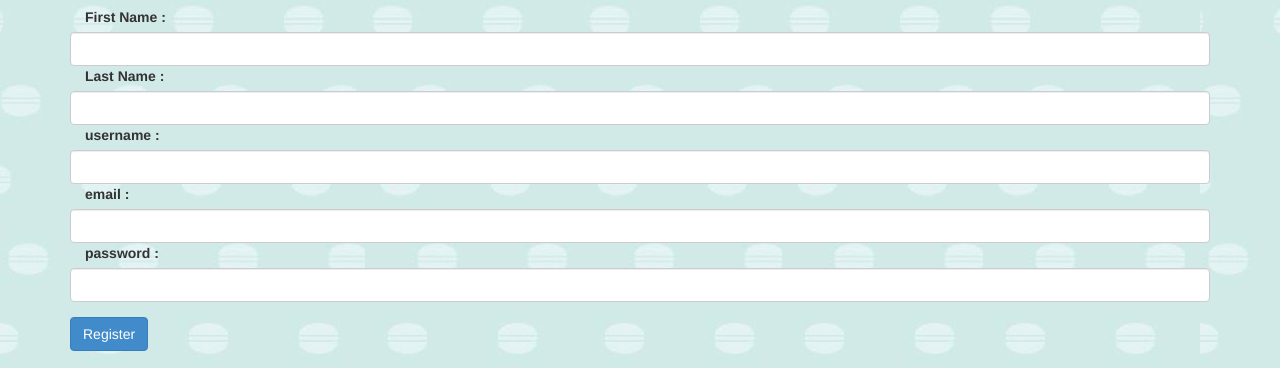
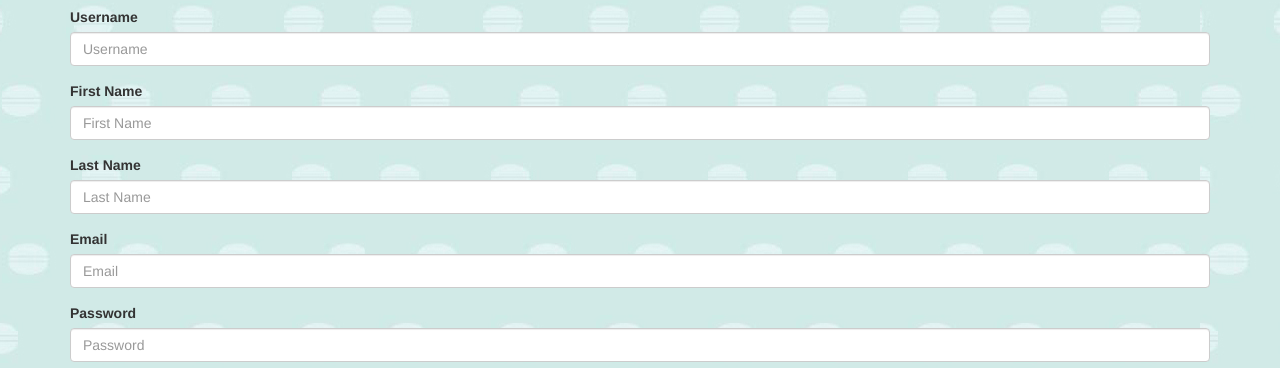
Before and after one commit to brianle206/Macadons, a website with bundled scripts: page client/index.html at #/admin in a window 1280 px wide. Shown: the part 726-1094 px from the top of the page. Built offline with nearby package versions, Linux system fonts and the light colour scheme; files whose address does not match are found by name.

Commit message:
uhh nothing

```diff
--- a/client/partials/admin.html
+++ b/client/partials/admin.html
@@ -63,24 +63,6 @@
 	<button type="submit" class="btn btn-primary" ng-click="login(admin)">Login</button>
 	</form>
 
-
-
-	<form class='form-group'>
-	<h1>Register</h1>
-	<label class='control-label col-sm-2' for='first_name'>First Name :</label>
-	<input type="text" name="first_name" ng-model="userAd.first_name" class='form-control input-md'>
-	<label class='control-label col-sm-2' for='last_name'>Last Name :</label>
-	<input type="text" name="last_name" ng-model="userAd.last_name" class='form-control input-md'>
-	<label class='control-label col-sm-4' for='username'>username :</label>
-	<input type="text" name="username" ng-model="userAd.username" class='form-control input-md'>
-	<label class='control-label col-sm-4' for='email'>email :</label>
-	<input type="email" name="email" ng-model="userAd.email" class='form-control input-md'>
-	<div class='form-group'>
-		<label class='control-label col-sm-4' for='password'>password :</label>
-		<input type="password" name="password" ng-model="userAd.password" class='form-control input-md'>
-	</div>
-	<button type="button" ng-click="signup(userAd)" class='btn btn-primary'>Register</button>
-
 	<form ng-show="!user">
 		<h1>Register</h1>
 			<div class="form-group">
```
